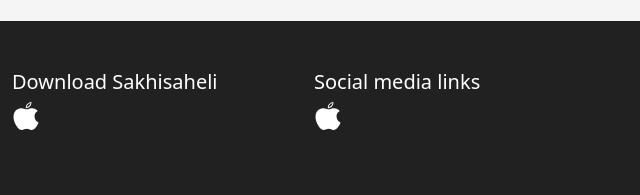
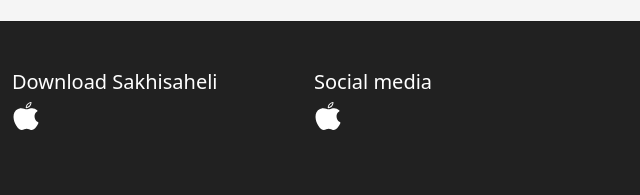
Before and after one commit to girijatambade/Sakhisaheli, a plain HTML site: page index.html in a window 1280 px wide. Shown: the part 4632-4827 px from the top of the page, 640-1280 px from the left. Drawn offline with nearby package versions, Linux system fonts and the light colour scheme.

Commit message:
test commit

```diff
--- a/index.html
+++ b/index.html
@@ -266,7 +266,7 @@
             <img src="images/apple logo.svg" class="apple-logo" alt="...">
         </div>
         <div class="col-3">
-            <h5>Social media links</h5>
+            <h5>Social media</h5>
             <img src="images/apple logo.svg" class="apple-logo" alt="...">
         </div>
 
```
